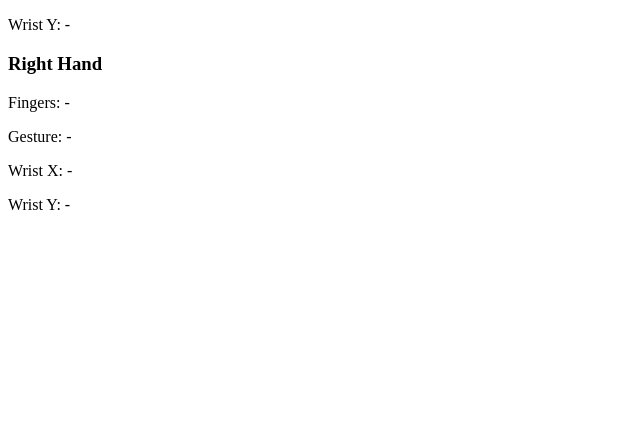
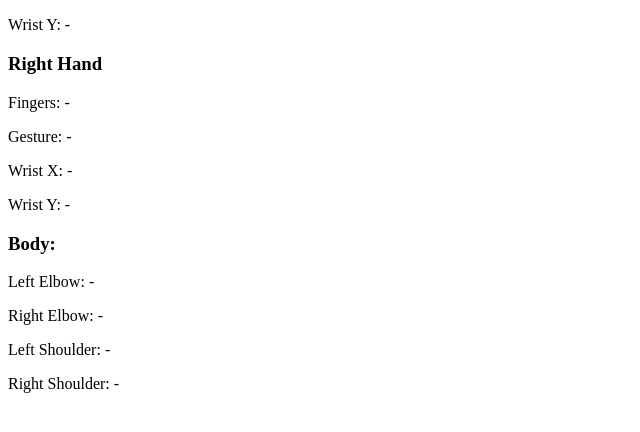
Before and after one commit to niiccoo2/moonshot-project, a Flask app: page / in a window 1280 px wide. Shown: the part 307-739 px from the top of the page, without its empty margins (0-640 px from the left). Run offline with Flask 3, Linux system fonts and the light colour scheme; some libraries are stand-ins or nearby versions.

Commit message:
adbody keypoints display to UI and info extraction

```diff
--- a/main.py
+++ b/main.py
@@ -6,6 +6,37 @@ from tf.recognision import main
 
 app = Flask(__name__)
 socketio = SocketIO(app, cors_allowed_origins="*", async_mode="eventlet")
+
+def get_info(result, name):
+    # hands
+    hand_left_fingers = result["hands"]["left"]["fingers"]
+    hand_left_gesture = result["hands"]["left"]["gesture"]
+    hand_left_wrist_x = result["hands"]["left"]["wrist"]["x"]
+    hand_left_wrist_y = result["hands"]["left"]["wrist"]["y"]
+
+    hand_right_fingers = result["hands"]["right"]["fingers"]
+    hand_right_gesture = result["hands"]["right"]["gesture"]
+    hand_right_wrist_x = result["hands"]["right"]["wrist"]["x"]
+    hand_right_wrist_y = result["hands"]["right"]["wrist"]["y"]
+
+    # body
+    body_head_x = result["body"]["head"]["x"]
+    body_head_y = result["body"]["head"]["y"]
+
+    body_shoulder_left_x = result["body"]["left_shoulder"]["x"]
+    body_shoulder_left_y = result["body"]["left_shoulder"]["y"]
+
+    body_shoulder_right_x = result["body"]["right_shoulder"]["x"]
+    body_shoulder_right_y = result["body"]["right_shoulder"]["y"]
+
+    body_elbow_left_x = result["body"]["left_elbow"]["x"]
+    body_elbow_left_y = result["body"]["left_elbow"]["y"]
+
+    body_elbow_right_x = result["body"]["right_elbow"]["x"]
+    body_elbow_right_y = result["body"]["right_elbow"]["y"]
+
+    return locals().get(name)
+
 
 @app.route("/")
 def index():
@@ -19,8 +50,9 @@ def handle_frame(blob):
     result = main(frame)
     emit("result", result)
 
-    # # debug for now
-    # print(result)
+    print(get_info(result, "hand_left_fingers"))
+
+
 
 if __name__ == "__main__":
     socketio.run(app, host="0.0.0.0", port=5000)
--- a/templates/index.html
+++ b/templates/index.html
@@ -24,6 +24,14 @@
         <p>Wrist X: <span id="right-wrist-x">-</span></p>
         <p>Wrist Y: <span id="right-wrist-y">-</span></p>
     </div>
+    <div id="body">
+        <h3>Body:</h3>
+        <p>Left Elbow: <span id="left_elbow">-</span></p>
+        <p>Right Elbow: <span id="right_elbow">-</span></p>
+        <p>Left Shoulder: <span id="left_shoulder">-</span></p>
+        <p>Right Shoulder: <span id="right_shoulder">-</span></p>
+    </div>
+
 </div>
 
 <script>
@@ -58,9 +66,45 @@ socket.on("result", data => {
             document.getElementById(`${hand}-wrist-y`).innerText = "-";
         }
     }
+    function setValue(id, value) {
+    document.getElementById(id).innerText =
+        value !== null ? value.toFixed(2) : "-";
+    }
 
+    function updateBody(info) {
+        if (!info) {
+            setValue("left_elbow", null);
+            setValue("right_elbow", null);
+            setValue("left_shoulder", null);
+            setValue("right_shoulder", null);
+            return;
+        }
+
+        setValue(
+            "left_elbow",
+            info.left_elbow ? info.left_elbow.y : null
+        );
+
+        setValue(
+            "right_elbow",
+            info.right_elbow ? info.right_elbow.y : null
+        );
+
+        setValue(
+            "left_shoulder",
+            info.left_shoulder ? info.left_shoulder.y : null
+        );
+
+        setValue(
+            "right_shoulder",
+            info.right_shoulder ? info.right_shoulder.y : null
+        );
+    }
+
+    // update the info
     updateHand("left", data.hands.left);
     updateHand("right", data.hands.right);
+    updateBody("body", data.body);
 });
 
 </script>
```
Also changed, not shown: tf/recognision.py (line endings or trailing spaces).
